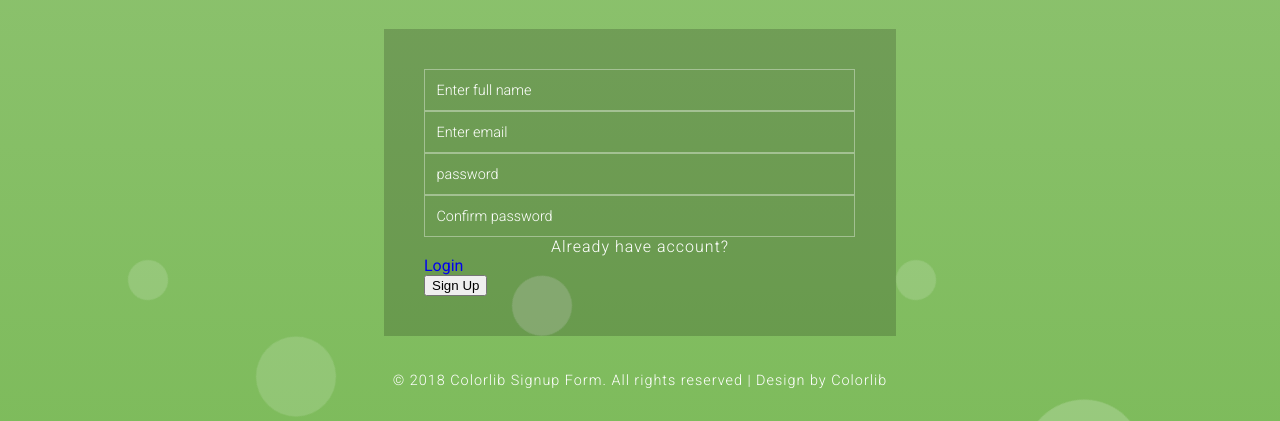
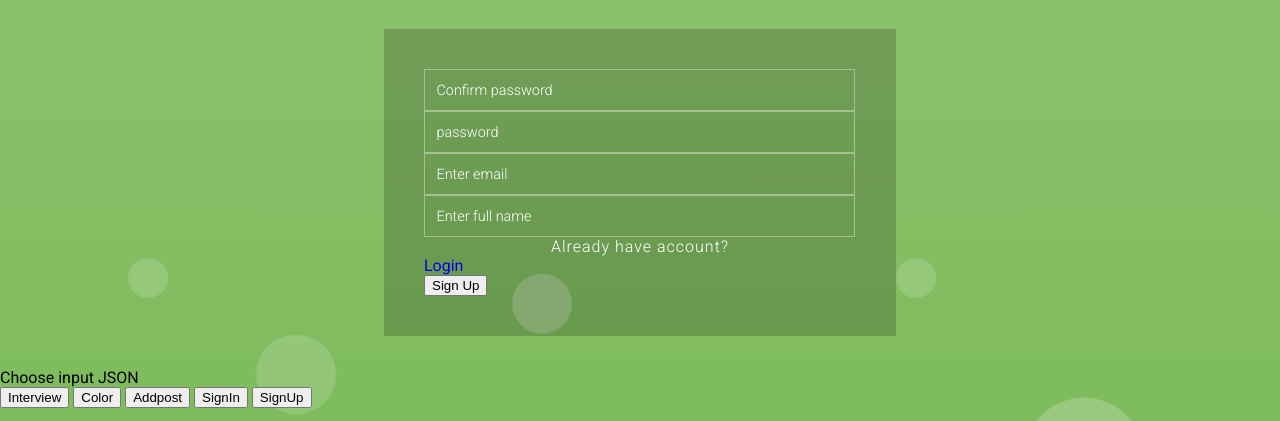
Before and after one commit to paul7026/JSON-parser, a plain HTML site: page index.html in a window 1280 px wide. Shown: the part 100-521 px from the top of the page. Drawn offline with Linux system fonts and the light colour scheme.

Commit message:
add choose buttons

```diff
--- a/index.html
+++ b/index.html
@@ -36,15 +36,20 @@ License URL: http://creativecommons.org/licenses/by/3.0/
             <div class="clear"> </div>
           </div>
           <input type="submit" value="SIGNUP"> -->
+					<div id="references"></div>
+					<div id="buttons"></div>
         </form>
-				<div id="references"></div>
-				<div id="buttons"></div>
       </div>
     </div>
     <!-- copyright -->
-    <div class="colorlibcopy-agile">
-      <p>© 2018 Colorlib Signup Form. All rights reserved | Design by <a href="https://colorlib.com/" target="_blank">Colorlib</a></p>
-    </div>
+		<div>
+			<h2>Choose input JSON</h2>
+			<button class="footer__button" id="interview" value="/interview.json">Interview</button>
+			<button class="footer__button" id="color" value="/colorsheme.json">Color</button>
+			<button class="footer__button" id="add-post" value="addpost.json">Addpost</button>
+			<button class="footer__button" id="sign-in" value='/signin.json'>SignIn</button>
+			<button class="footer__button" id="sign-up" value="/signup.json">SignUp</button>
+		</div>
     <!-- //copyright -->
     <ul class="colorlib-bubbles">
       <li></li>
--- a/script.js
+++ b/script.js
@@ -1,5 +1,17 @@
 async function getResponse() {
-  let response = await fetch("/signup.json");
+  const chosenButtons = document.querySelectorAll(".footer__button");
+  chosenButtons.forEach((el) => {
+    el.addEventListener("click", changeUrl);
+    console.log(el);
+  });
+  // const inrerviewButton = document.querySelector("#interview");
+  // const colorButton = document.querySelector("#color");
+  // const addPostButton = document.querySelector("#add-post");
+  // const signInButton = document.querySelector("#sign-in");
+  // const signUPButton = document.querySelector("#sign-up");
+  // inrerviewButton.addEventListener("click", changeJson);
+
+  let response = await fetch(changeUrl());
   let obj = await response.json();
   const form = document.querySelector("#form");
   const refBlock = document.querySelector("#references");
@@ -39,8 +51,8 @@ async function getResponse() {
       input.placeholder = field.input.placeholder;
     }
     //input prop end
-    form.append(label);
-    form.append(input);
+    form.prepend(label);
+    form.prepend(input);
   }
 
   function addRef(ref) {
@@ -67,6 +79,13 @@ async function getResponse() {
     buttons.textContent = button.text;
     buttonsBlock.append(buttons);
   }
+
+  function changeUrl(event) {
+    let url = "signup.json";
+    // url = event.currentTarget.value;
+    // console.log(event.currentTarget.value);
+    return url;
+  }
 }
 
 getResponse();
```
